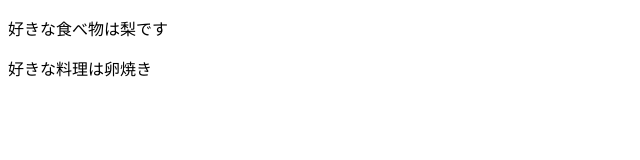
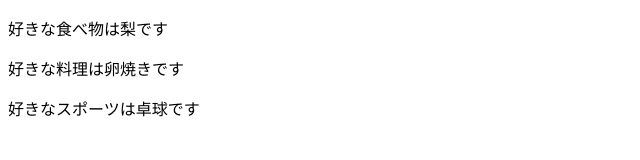
Before and after one commit to YumaSatou/command-practice, a plain HTML site: page index.html in a window 1280 px wide. Shown: the whole page, without its empty margins (0-640 px from the left). Drawn offline with Linux system fonts and the light colour scheme.

Commit message:
間違った内容の追記

```diff
--- a/index.html
+++ b/index.html
@@ -3,6 +3,7 @@
 <head></head>
 <body>
 	<p>好きな食べ物は梨です</p>
-	<p>好きな料理は卵焼き</p>
+	<p>好きな料理は卵焼きです</p>
+	<p>好きなスポーツは卓球です</p>
 </body>
 </html>
```
